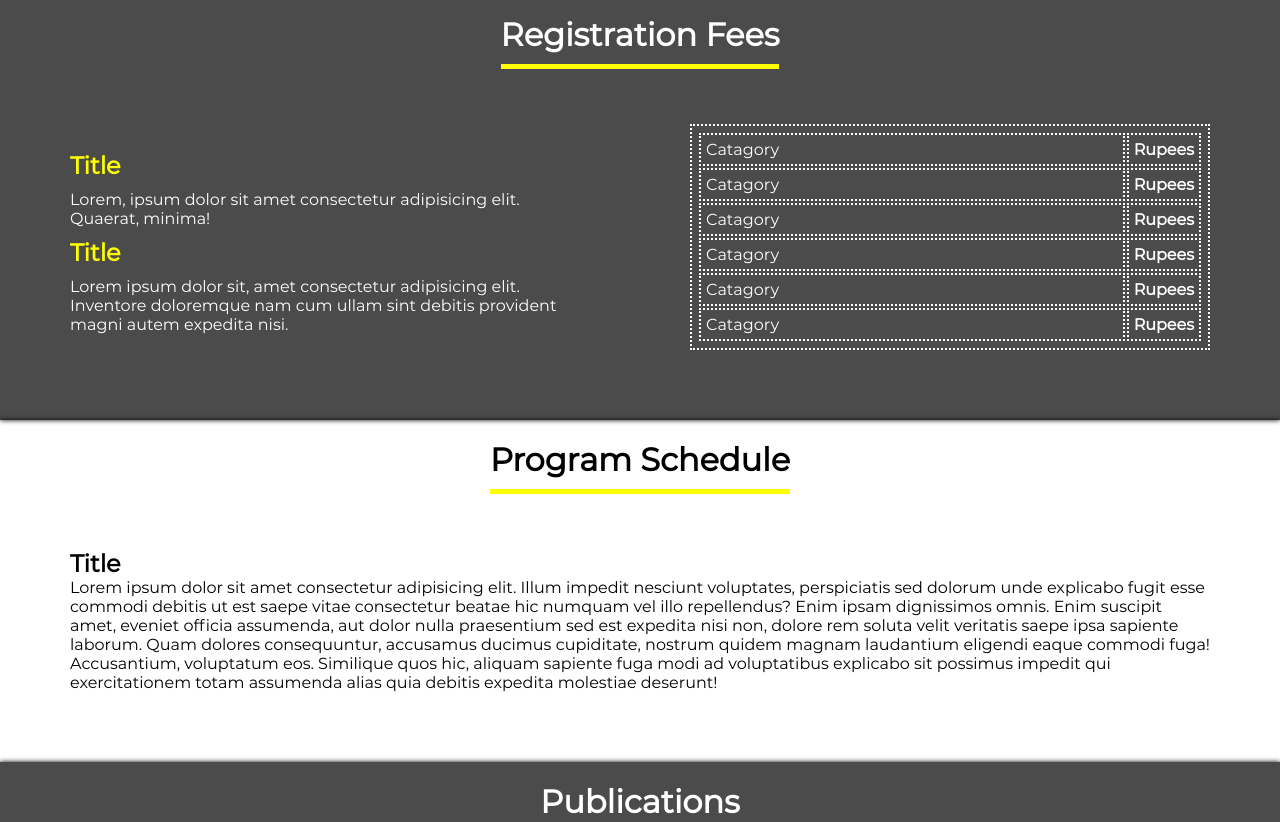
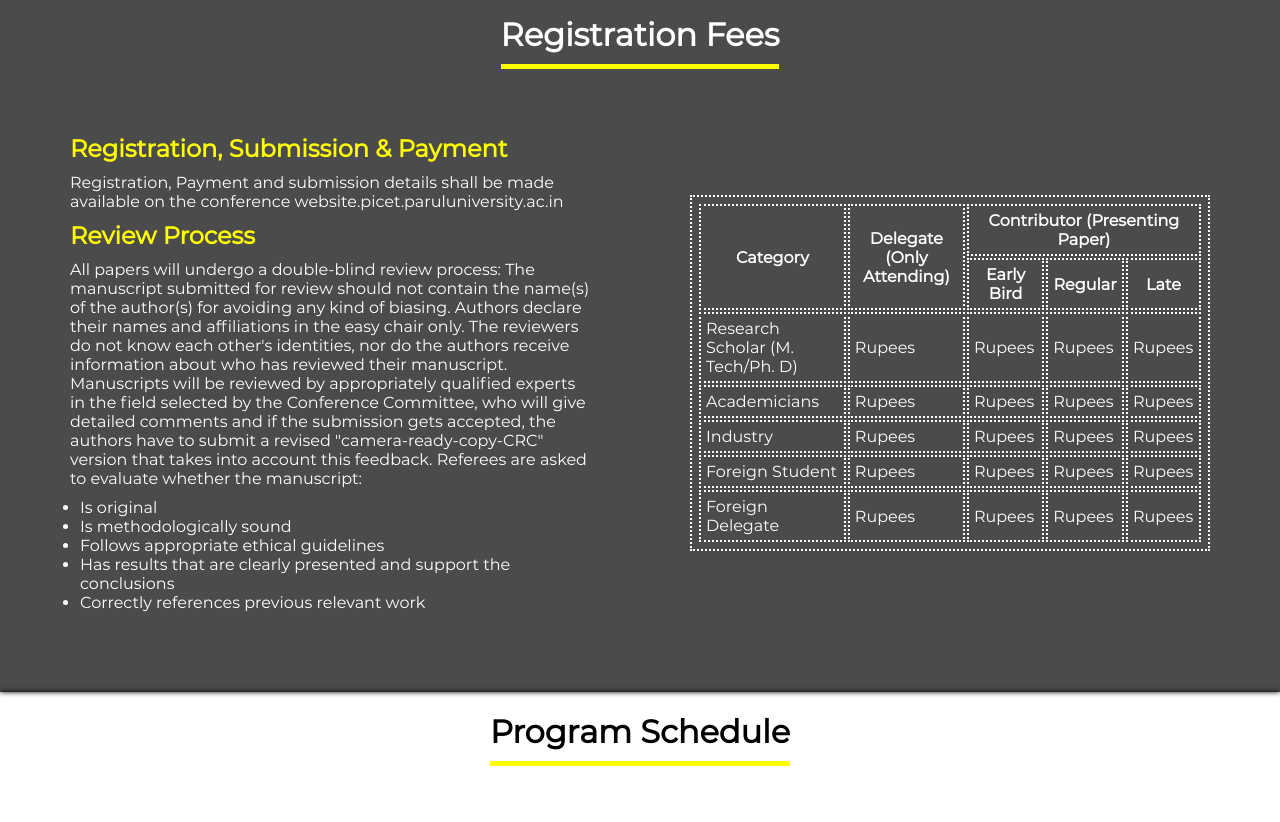
Before and after one commit to IronHeartDan/picet-final, a plain HTML site: page public/cse.html in a window 1280 px wide. Shown: the part 4660-5482 px from the top of the page. Drawn offline with Linux system fonts and the light colour scheme.

Commit message:
Just a commit

```diff
--- a/public/cse.html
+++ b/public/cse.html
@@ -381,23 +381,39 @@
                 <th colspan="2">Key Dates</th>
               </tr>
               <tr>
-                <td>One</td>
+                <th style="text-align: start">Subject</th>
+                <th>Dates</th>
+              </tr>
+              <tr>
+                <td>Commencement of Full-Length Paper Submission</td>
                 <th>Date : dd:mm:yy</th>
               </tr>
               <tr>
-                <td>Two</td>
+                <td>Deadline for Submission of Full-Length Paper</td>
                 <th>Date : dd:mm:yy</th>
               </tr>
               <tr>
-                <td>Three</td>
+                <td>Notification for Acceptance of Paper</td>
                 <th>Date : dd:mm:yy</th>
               </tr>
               <tr>
-                <td>Four</td>
+                <td>Deadline for Submission of Camera-Ready Copy</td>
                 <th>Date : dd:mm:yy</th>
               </tr>
               <tr>
-                <td>Five</td>
+                <td>Deadline for Early Bird Registration</td>
+                <th>Date : dd:mm:yy</th>
+              </tr>
+              <tr>
+                <td>Deadline for Registration</td>
+                <th>Date : dd:mm:yy</th>
+              </tr>
+              <tr>
+                <td>Deadline for Late Registration</td>
+                <th>Date : dd:mm:yy</th>
+              </tr>
+              <tr>
+                <td>Conference Dates</td>
                 <th>Date : dd:mm:yy</th>
               </tr>
             </table>
@@ -433,43 +449,83 @@
         <h1>Registration Fees</h1>
         <div>
           <div>
-            <h1>Title</h1>
+            <h1>Registration, Submission & Payment</h1>
             <p>
-              Lorem, ipsum dolor sit amet consectetur adipisicing elit. Quaerat,
-              minima!
+              Registration, Payment and submission details shall be made
+              available on the conference website.picet.paruluniversity.ac.in
             </p>
-            <h1>Title</h1>
+            <h1>Review Process</h1>
             <p>
-              Lorem ipsum dolor sit, amet consectetur adipisicing elit.
-              Inventore doloremque nam cum ullam sint debitis provident magni
-              autem expedita nisi.
+              All papers will undergo a double-blind review process: The
+              manuscript submitted for review should not contain the name(s) of
+              the author(s) for avoiding any kind of biasing. Authors declare
+              their names and affiliations in the easy chair only. The reviewers
+              do not know each other's identities, nor do the authors receive
+              information about who has reviewed their manuscript. Manuscripts
+              will be reviewed by appropriately qualified experts in the field
+              selected by the Conference Committee, who will give detailed
+              comments and if the submission gets accepted, the authors have to
+              submit a revised "camera-ready-copy-CRC" version that takes into
+              account this feedback. Referees are asked to evaluate whether the
+              manuscript:
             </p>
+            <ul>
+              <li>Is original</li>
+              <li>Is methodologically sound</li>
+              <li>Follows appropriate ethical guidelines</li>
+              <li>
+                Has results that are clearly presented and support the
+                conclusions
+              </li>
+              <li>Correctly references previous relevant work</li>
+            </ul>
           </div>
           <div>
             <table>
               <tr>
-                <td>Catagory</td>
-                <th>Rupees</th>
+                <th rowspan="2">Category</th>
+                <th rowspan="2">Delegate (Only Attending)</th>
+                <th colspan="3">Contributor (Presenting Paper)</th>
               </tr>
               <tr>
-                <td>Catagory</td>
-                <th>Rupees</th>
+                <th>Early Bird</th>
+                <th>Regular</th>
+                <th>Late</th>
               </tr>
               <tr>
-                <td>Catagory</td>
-                <th>Rupees</th>
+                <td>Research Scholar (M. Tech/Ph. D)</td>
+                <td>Rupees</td>
+                <td>Rupees</td>
+                <td>Rupees</td>
+                <td>Rupees</td>
               </tr>
               <tr>
-                <td>Catagory</td>
-                <th>Rupees</th>
+                <td>Academicians</td>
+                <td>Rupees</td>
+                <td>Rupees</td>
+                <td>Rupees</td>
+                <td>Rupees</td>
               </tr>
               <tr>
-                <td>Catagory</td>
-                <th>Rupees</th>
+                <td>Industry</td>
+                <td>Rupees</td>
+                <td>Rupees</td>
+                <td>Rupees</td>
+                <td>Rupees</td>
               </tr>
               <tr>
-                <td>Catagory</td>
-                <th>Rupees</th>
+                <td>Foreign Student</td>
+                <td>Rupees</td>
+                <td>Rupees</td>
+                <td>Rupees</td>
+                <td>Rupees</td>
+              </tr>
+              <tr>
+                <td>Foreign Delegate</td>
+                <td>Rupees</td>
+                <td>Rupees</td>
+                <td>Rupees</td>
+                <td>Rupees</td>
               </tr>
             </table>
           </div>
@@ -522,7 +578,7 @@
       <section class="cfp">
         <h1>Sponsorship</h1>
         <div>
-          <div style="">
+          <div>
             <h1>Title</h1>
             <br />
             <br />
--- a/public/css/detailed.css
+++ b/public/css/detailed.css
@@ -352,11 +352,17 @@ body::-webkit-scrollbar {
   color: white;
 }
 
+.mainCon > .dates > div > div:last-of-type {
+  display: flex;
+  align-items: center;
+  justify-content: center;
+}
+
 table,
 th,
 td {
   border: 2px dotted white;
-  width: 100%;
+  /* width: 100%; */
   padding: 5px;
   color: white;
 }
@@ -443,6 +449,9 @@ td {
 .mainCon > .regs > div > div:first-of-type > h1 {
   color: yellow;
   padding: 10px 0;
+}
+.mainCon > .regs > div > div:first-of-type > ul {
+  padding: 10px;
 }
 
 footer {
@@ -580,4 +589,27 @@ footer > ul > li {
   .mainCon > .regs > div > div {
     padding: 10px;
   }
+  .mainCon > .regs > div > div:last-of-type {
+    padding: unset;
+  }
+
+  table,
+  th,
+  td {
+    font-size: x-small;
+  }
 }
+
+@media (max-width: 350px) {
+  table,
+  th,
+  td {
+    font-size: xx-small;
+  }
+  .mainCon > .regs {
+    padding: unset;
+  }
+  .mainCon > .regs > div > div:last-of-type {
+    padding: unset;
+  }
+}
```
Also changed, not shown: public/mechanical.html (+1 -1 lines).
